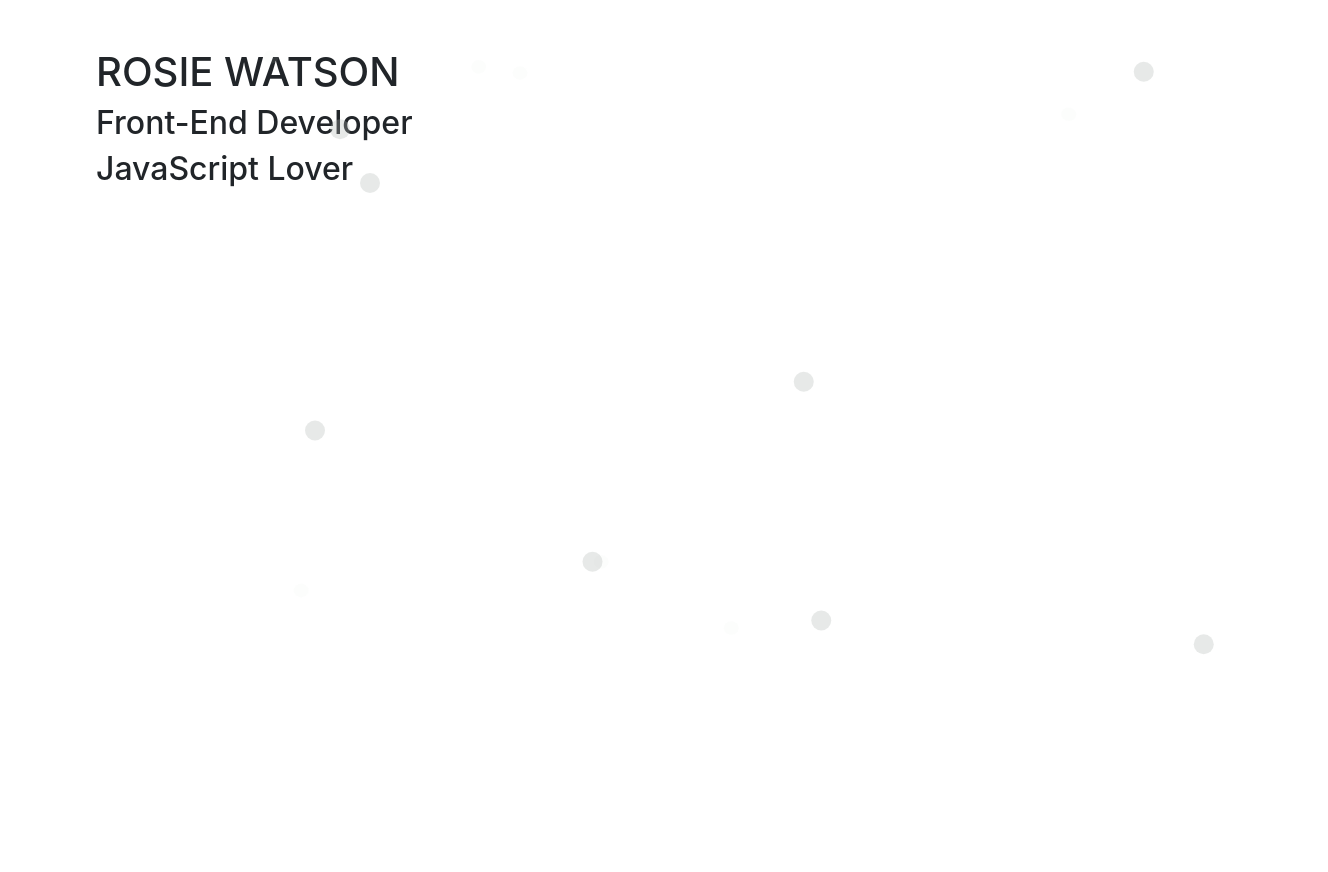
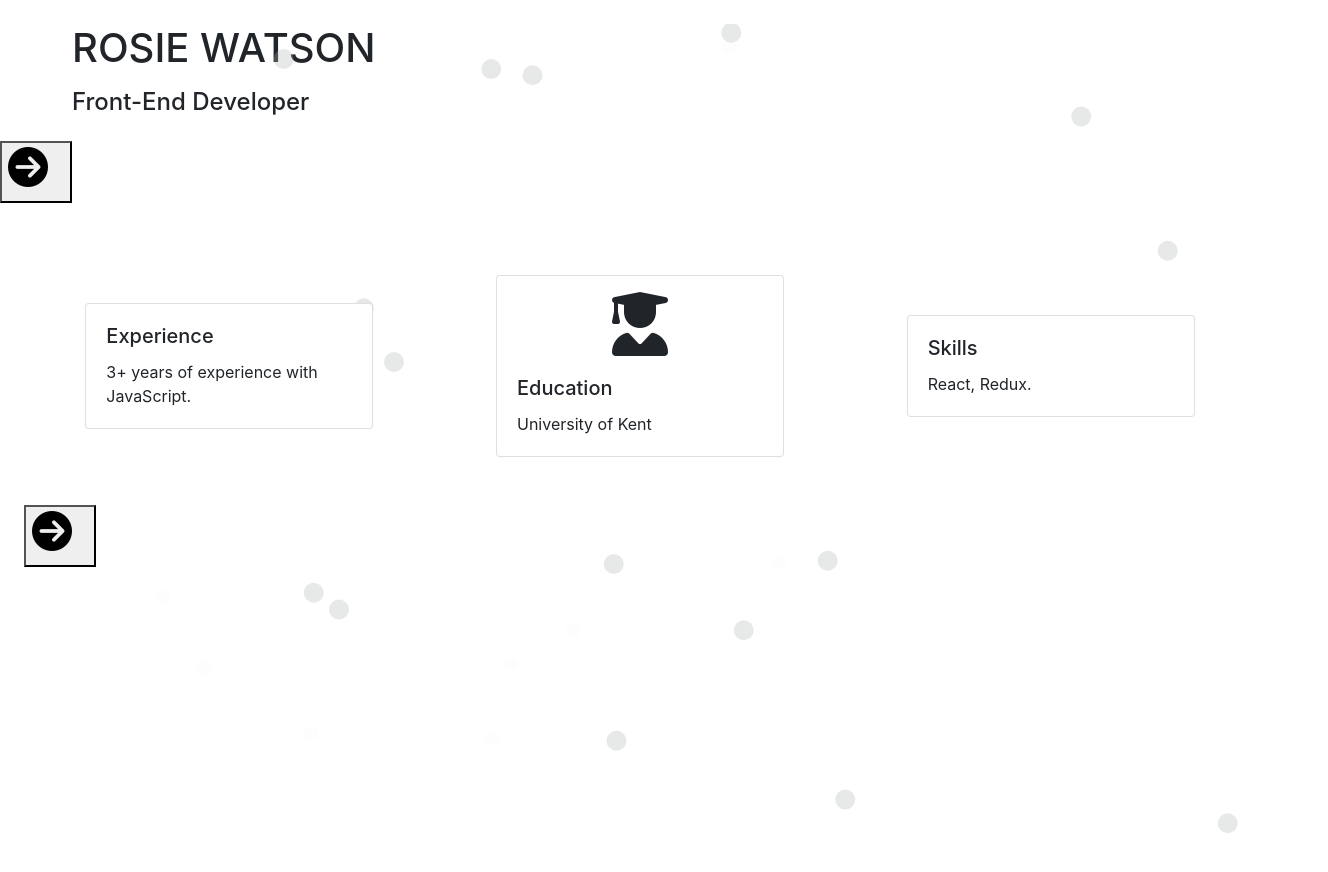
Before and after one commit to RosieWatson/portfolio, a React (Vite) app: page / in a window 1280 px wide. Shown: the top 872 px of the page, 1328 px wide, since content can reach past the window. Before the commit the page ends 848 px from the top, so only its background shows below. Built offline with nearby package versions, Linux system fonts and the light colour scheme.

Commit message:
Wireframe of new design, no content

```diff
--- a/src/app/App.js
+++ b/src/app/App.js
@@ -5,17 +5,67 @@ import Animation from './components/Animation'
 import Github from './components/Github'
 
 class App extends React.Component {
+  constructor(props){
+    super(props)
+
+    this.myDivToFocus = React.createRef()
+ }
+
+  handleOnClick = () => {
+    console.log('hitting this')
+    if(this.myDivToFocus.current){
+        this.myDivToFocus.current.scrollIntoView({
+           behavior: "smooth",
+           block: "nearest"
+        })
+    }
+}
+
+
+
   render() {
     return (
-      <div className='main display-flex align-items-center'>
-        <Animation />
-        <div className='pl-1 pl-md-5 m-5 w-100'>
-          <h1>ROSIE WATSON</h1>
-          <h2>Front-End Developer</h2>
-          <h2>JavaScript Lover</h2>
-          <Github />
-        </div>
-        <div className='navbar'></div>
+      <div className='slide-container'>
+        <section>
+          <div className='main align-items-center'>
+            <Animation />
+            <div className='pl-1 pl-md-5 m-4 w-100'>
+              <h1 className='mb-3'>ROSIE WATSON</h1>
+              <h4>Front-End Developer</h4>
+            </div>
+            <button onClick={this.handleOnClick}><h1 className='mr-3'><i className='fas fa-arrow-circle-right'></i></h1></button>
+          </div>
+        </section>
+        <section ref={this.myDivToFocus}>
+          <div className='main p-4'>
+            <Animation />
+            <div className='d-flex flex-wrap align-items-center justify-content-around w-100'>
+              <div className='card m-5' style={{width: '18rem'}}>
+                <div className='card-body'>
+                  <h5 className='card-title'>Experience</h5>
+                  <p className='card-text'>3+ years of experience with JavaScript.</p>
+                </div>
+              </div>
+              <div className='card m-5' style={{width: '18rem'}}>
+                <div className='card-img-top text-center pt-3'>
+                  <i className='fas fa-user-graduate fa-4x'></i>
+                </div>
+                <div className='card-body'>
+                  <h5 className='card-title'>Education</h5>
+                  <p className='card-text'>University of Kent</p>
+                </div>
+              </div>
+              <div className='card m-5' style={{width: '18rem'}}>
+                <div className='card-body'>
+                  <h5 className='card-title'>Skills</h5>
+                  <p className='card-text'>React, Redux.</p>
+                </div>
+            </div>
+            </div>
+            <button onClick={this.handleOnClick}><h1 className='mr-3'><i className='fas fa-arrow-circle-right'></i></h1></button>
+          </div>
+        </section>
+        <Github />
       </div>
     )
   }
--- a/src/app/components/Animation.js
+++ b/src/app/components/Animation.js
@@ -1,6 +1,6 @@
 import React from 'react'
 
-import Elipse from './Elipse'
+import Ellipse from './Ellipse'
 import Circle from './Circle'
 
 export default class Animation extends React.Component {
@@ -8,7 +8,7 @@ export default class Animation extends React.Component {
     let elements = []
     let count = 15
     while(count > 0) {
-      elements.push(<Elipse key={'elipse' + count}/>)
+      elements.push(<Ellipse key={'ellipse' + count}/>)
       count--
     }
     return <g id='shapes-behind'>{elements}</g>
@@ -26,7 +26,7 @@ export default class Animation extends React.Component {
 
   render() {
     return (
-      <div className='background w-100 h-100'>
+      <div className='background'>
         <svg viewBox='0 0 1024 1536' preserveAspectRatio='xMidYMax slice' className='w-100 h-100 position-absolute'>
           <g fill='#E1EFE6' fillOpacity='0.1' transform='translate(55 42)'>
             {this.createBackLayer()}
--- a/src/app/components/Elipse.js
+++ /dev/null
@@ -1,12 +0,0 @@
-import React from 'react'
-
-export default class Elipse extends React.Component {
-  getCX = () => Math.floor(Math.random() * 900) + 5
-  getCY = () => Math.floor(Math.random() * 1600) + 100
-
-  render() {
-    return (
-      <ellipse cx={this.getCX()} cy={this.getCY()} rx='6' ry='5.5' />
-    )
-  }
-}
--- /dev/null
+++ b/src/app/components/Ellipse.js
@@ -0,0 +1,12 @@
+import React from 'react'
+
+const Ellipse = () => {
+  const cx = Math.floor(Math.random() * 900) + 5
+  const cy = Math.floor(Math.random() * 1600) + 100
+
+  return (
+    <ellipse cx={cx} cy={cy} rx='6' ry='5.5' />
+  )
+}
+
+export default Ellipse
--- a/src/app/components/Github.js
+++ b/src/app/components/Github.js
@@ -1,7 +1,7 @@
 import React from 'react'
 
 const Github = () => (
-  <div className='social-link'>
+  <div className='social-link ml-3'>
     <svg viewBox="0 0 16 16" width="16px" height="16px">
       <path fill="#FFF" d="M7.999,0.431c-4.285,0-7.76,3.474-7.76,7.761 c0,3.428,2.223,6.337,5.307,7.363c0.388,0.071,0.53-0.168,0.53-0.374c0-0.184-0.007-0.672-0.01-1.32 c-2.159,0.469-2.614-1.04-2.614-1.04c-0.353-0.896-0.862-1.135-0.862-1.135c-0.705-0.481,0.053-0.472,0.053-0.472 c0.779,0.055,1.189,0.8,1.189,0.8c0.692,1.186,1.816,0.843,2.258,0.645c0.071-0.502,0.271-0.843,0.493-1.037 C4.86,11.425,3.049,10.76,3.049,7.786c0-0.847,0.302-1.54,0.799-2.082C3.768,5.507,3.501,4.718,3.924,3.65 c0,0,0.652-0.209,2.134,0.796C6.677,4.273,7.34,4.187,8,4.184c0.659,0.003,1.323,0.089,1.943,0.261 c1.482-1.004,2.132-0.796,2.132-0.796c0.423,1.068,0.157,1.857,0.077,2.054c0.497,0.542,0.798,1.235,0.798,2.082 c0,2.981-1.814,3.637-3.543,3.829c0.279,0.24,0.527,0.713,0.527,1.437c0,1.037-0.01,1.874-0.01,2.129 c0,0.208,0.14,0.449,0.534,0.373c3.081-1.028,5.302-3.935,5.302-7.362C15.76,3.906,12.285,0.431,7.999,0.431z">
       </path>
--- a/src/index.html
+++ b/src/index.html
@@ -10,6 +10,7 @@
 		<meta http-equiv="X-UA-Compatible" content="ie=edge">
 		<link rel="icon" type="image/png" href="https://img.icons8.com/ios/50/000000/sign-language-r-filled.png" />
 		<link rel="stylesheet" href="https://stackpath.bootstrapcdn.com/bootstrap/4.3.1/css/bootstrap.min.css" integrity="sha384-ggOyR0iXCbMQv3Xipma34MD+dH/1fQ784/j6cY/iJTQUOhcWr7x9JvoRxT2MZw1T" crossorigin="anonymous">
+		<script src="https://kit.fontawesome.com/f0027106d0.js" crossorigin="anonymous"></script>
 	</head>
 
 	<body>
--- /dev/null
+++ b/src/styles/generic.less
@@ -0,0 +1,13 @@
+h1 {
+  color: white;
+  font-weight: bolder;
+  letter-spacing: 1rem;
+  text-shadow: 6px 6px 0px @primary;
+}
+
+h4 {
+  color: white;
+  font-weight: bolder;
+  letter-spacing: 0.1rem;
+  text-shadow: 2px 2px 0px @primary;
+}
--- a/src/styles/styles.less
+++ b/src/styles/styles.less
@@ -1,42 +1,43 @@
+@import 'theme';
 @import 'animations';
-@primary: rgb(128, 0, 0);
+@import 'generic';
 
 body, html, #root {
   font-family: sans-serif;
   overflow: hidden;
   height: 100%;
+  overflow-y: hidden;
 }
 
-h1 {
-  color: white;
-  font-weight: bolder;
-  letter-spacing: 1rem;
-  text-shadow: 6px 6px 0px @primary;
+.slide-container {
+  scroll-snap-type: x mandatory;
+  display: flex;
+  -webkit-overflow-scrolling: touch;
+  overflow-x: scroll;
 }
 
-h2 {
-  color: white;
-  font-weight: bolder;
-  letter-spacing: 0.1rem;
-  text-shadow: 2px 2px 0px @primary;
+section {
+  min-width: 100vw;
+  height: 100vh;
+  scroll-snap-align: start;
+  position: relative;
+}
+
+section:nth-child(1) {
+  background-color: @secondary;
+}
+
+section:nth-child(2) {
+  background-color: #5f5f5f;
 }
 
 .main {
-  background-color: rgb(56, 56, 56);
   position: relative;
   overflow: hidden;
   display: flex;
   justify-content: center;
   align-content: center;
   height: 100%;
-}
-
-.background {
-  position: absolute;
-  min-width: 100vw;
-  min-height: 100vh;
-  top: 0;
-  left: 0;
 }
 
 .navbar {
@@ -47,14 +48,6 @@ h2 {
   padding: 1%
 }
 
-img {
-  height:65%;
-  @media (max-width: 900px) {
-    max-width: 100%;
-    height: auto;
-  }
-}
-
 .social-link {
   position: fixed;
   bottom: 0;
--- /dev/null
+++ b/src/styles/theme.less
@@ -0,0 +1,2 @@
+@primary: rgb(128, 0, 0);
+@secondary: rgb(56, 56, 56);
```
Also changed, not shown: src/styles/animations.less (+9 -0 lines), src/assets/profile_picture.jpg (added).
